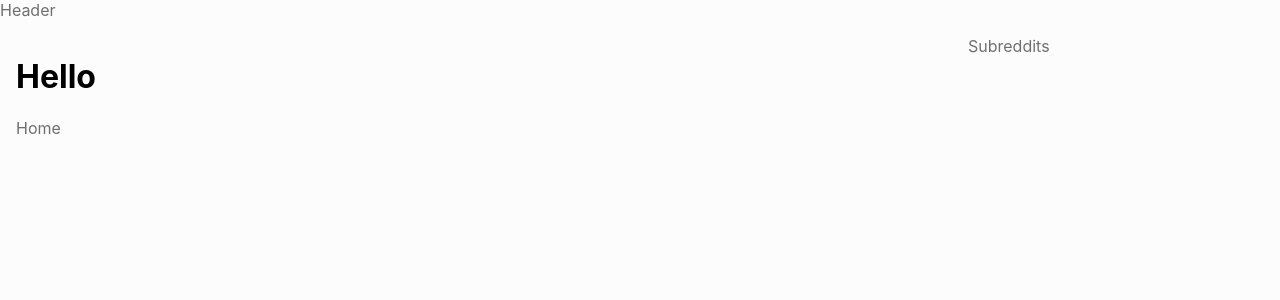
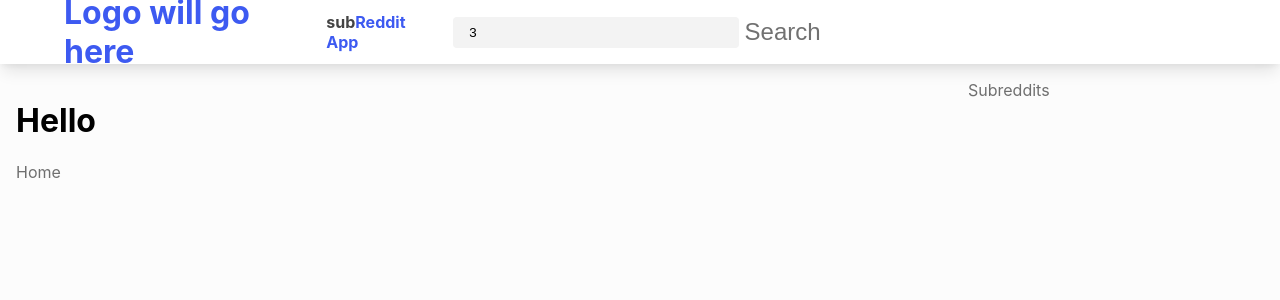
Before and after one commit to kekedezha/reddit-app, a React (Vite) app: page / in a window 1280 px wide. Shown: the top 300 px of the page. Built offline with nearby package versions, Linux system fonts and the light colour scheme.

Commit message:
updated css file for Header comp

```diff
--- a/src/features/Header/Header.css
+++ b/src/features/Header/Header.css
@@ -0,0 +1,47 @@
+header {
+  color: var(--color-branding);
+  background: var(--color-foreground);
+  box-shadow: var(--box-shadow);
+  height: 64px;
+  padding: 0 var(--spacing-5);
+}
+
+header .logo {
+  font-weight: bold;
+  padding: var(--spacing-1) 0;
+  grid-column: 1/2;
+  display: flex;
+  align-items: center;
+}
+
+header .logo-icon {
+  grid-column: 2/3;
+  margin-right: var(--spacing-1);
+  font-size: 2rem;
+}
+
+header span {
+  color: var(--color-text-header);
+}
+
+.search {
+  display: flex;
+  align-items: center;
+}
+
+.search input {
+  flex-grow: 1;
+  background: var(--color-background-secondary);
+  border: none;
+  padding: var(--spacing-1) var(--spacing-2);
+  height: max-content;
+  border-radius: var(--radius);
+}
+
+.search button {
+  background: none;
+  border: none;
+  cursor: pointer;
+  color: var(--color-text-secondary);
+  font-size: 1.5rem;
+}
--- a/src/features/Header/Header.jsx
+++ b/src/features/Header/Header.jsx
@@ -1,7 +1,28 @@
 import "./Header.css";
 
 const Header = () => {
-  return <div>Header</div>;
+  return (
+    <header>
+      <div className="logo">
+        <p className="logo-icon">Logo will go here</p>
+        <p>
+          <span>sub</span>Reddit App
+        </p>
+      </div>
+      <form className="search" onSubmit={(e) => e.preventDefault()}>
+        <input
+          type="text"
+          placeholder="Search"
+          value={3}
+          onChange={() => {}}
+          aria-label="Search Posts"
+        />
+        <button type="submit" onClick={() => {}} aria-label="Search">
+          Search
+        </button>
+      </form>
+    </header>
+  );
 };
 
 export default Header;
```
